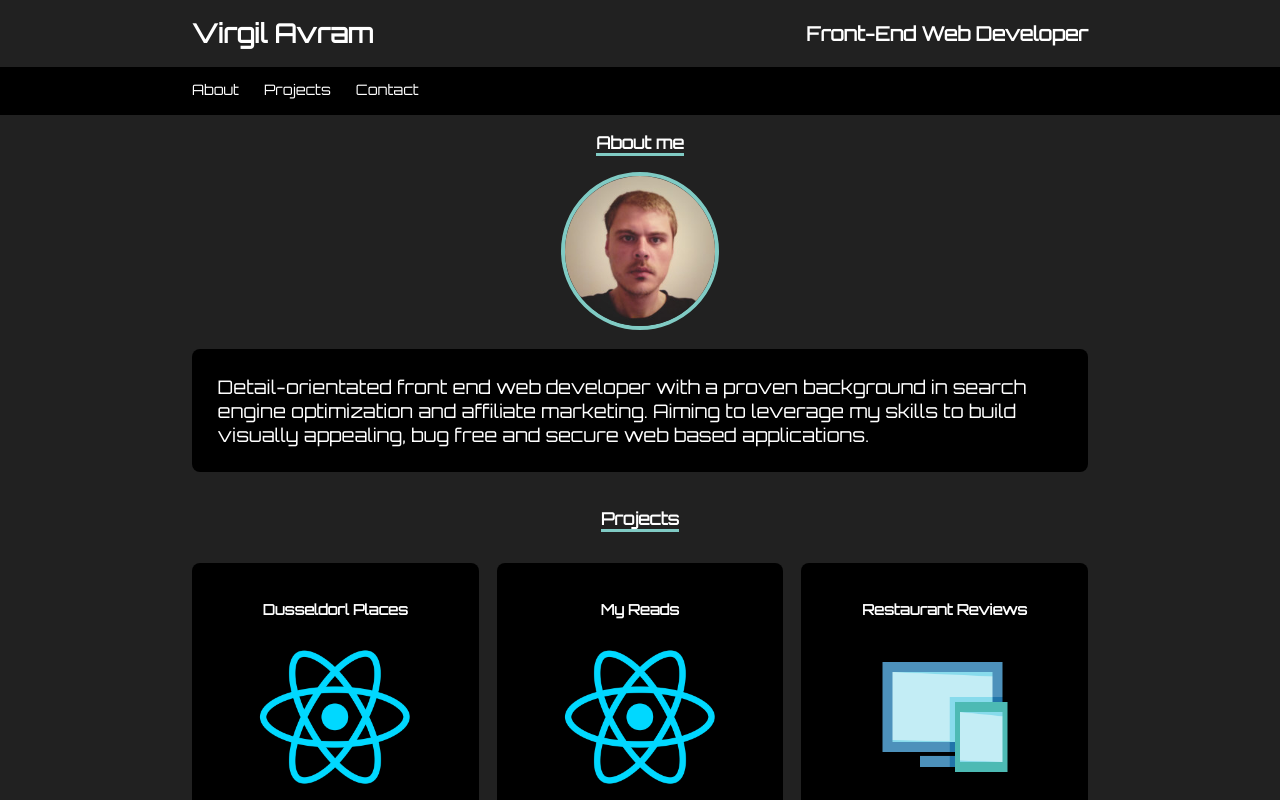
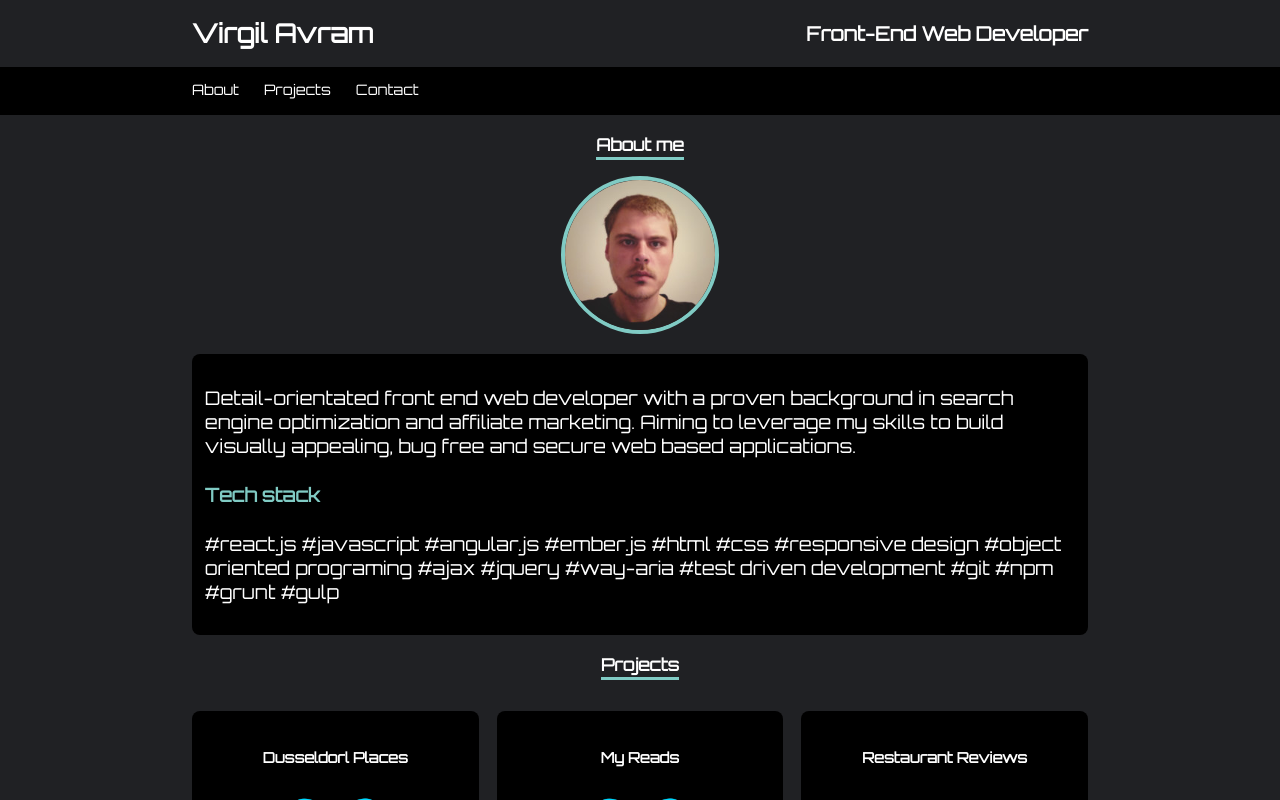
Before and after one commit to virgilseo/portfolio, a React (Create React App) app: page / in a window 1280 px wide. Built offline with nearby package versions, Linux system fonts and the light colour scheme.

Commit message:
Update style

```diff
--- a/src/About.js
+++ b/src/About.js
@@ -10,10 +10,18 @@ class About extends Component {
        <section id='about'>
          <h3 className='section-title'>About me</h3>
          <img src={ProfilePic} alt='Profile' className='profile-pic'/>
-         <p className='bio-text'> Detail-orientated front end web developer
-            with a proven background in search engine optimization and affiliate marketing.
-            Aiming to leverage my skills to build visually appealing, bug free and secure
-            web based applications.</p>
+         <div className='about-container'>
+           <p > Detail-orientated front end web developer
+              with a proven background in search engine optimization and affiliate marketing.
+              Aiming to leverage my skills to build visually appealing, bug free and secure
+              web based applications.</p>
+           <div className='tech-container'>
+             <h4 className='tech-title'>Tech stack</h4>
+             <p className='tech-text'>#react.js #javascript #angular.js  #ember.js #html #css #responsive design #object oriented programing
+                 #ajax #jquery #way-aria #test driven development #git #npm #grunt #gulp
+             </p>
+           </div>
+         </div>
       </section>
     )
   }
--- a/src/App.css
+++ b/src/App.css
@@ -3,7 +3,7 @@
 html, body {
   height: 100vh;
   overflow: auto;
-  background-color: #212121;
+  background-color: #202124;
 }
 
 .App {
@@ -15,6 +15,7 @@ html, body {
 
 .section-title {
   border-bottom: 3px solid #80CBC4;
+  padding: 2px 0px;
 }
 
 img {
@@ -43,14 +44,15 @@ img {
 .nav-link {
   text-decoration: none;
   color: #ffffff;
+  padding: 10px 0px;
 }
 
 .nav-container a:hover {
-  border-bottom: 3px solid #80CBC4;
+  border-bottom: 4px solid #80CBC4;
 }
 
 .nav-container a {
-  border-bottom: 3px solid transparent;
+  border-bottom: 4px solid transparent;
 }
 
 .nav-container {
@@ -82,11 +84,17 @@ img {
   flex-flow: column;
 }
 
-.bio-text {
+.about-container {
  padding: 2%;
  background-color: #000000;
  border-radius: 8px;
  width: 85%;
+ margin-top: 20px;
+ font-size: 1.1em;
+}
+
+.tech-title {
+  color: #80CBC4;
 }
 
 /* Projects */
@@ -126,7 +134,7 @@ ul {
 }
 
 .project-flipped {
-  transform: rotateY(180deg);
+  transform: rotateY(-180deg);
   transition-duration: 1s;
   text-align: center;
 }
@@ -216,11 +224,22 @@ ul {
   flex-flow: column;
 }
 
+.contact-container {
+  width: 85%;
+  background-color: #000000;
+  border-radius: 8px;
+  margin-bottom: 30px;
+  padding: 2%;
+  display: flex;
+  flex-wrap: wrap;
+  justify-content: center;
+}
+
 .linkedin-container, .git-container {
   display: flex;
   justify-content: center;
   align-items: center;
-  margin-bottom: 10px;
+  padding: 5px 0px;
 }
 
 .logo-links {
@@ -237,6 +256,7 @@ ul {
 .logo-links:hover {
   color: #ffffff;
   background-color: #80CBC4;
+  transition-duration: 0.2s;
 }
 
 .social-logo {
@@ -247,17 +267,17 @@ ul {
   display: flex;
   justify-content: center;
   align-items: center;
-  margin-bottom: 10px;
 }
 
 .email-text {
   margin-left: 10px;
   text-decoration: none;
   color: #ffffff;
+  border-bottom: 3px solid transparent;
 }
 
 .email-text:hover {
-  color: #80CBC4;
+  border-bottom: 3px solid #80CBC4;
 }
 
 
--- a/src/responsive.css
+++ b/src/responsive.css
@@ -27,6 +27,10 @@
   .header {
     font-size: 0.7em;
   }
+
+  .contact-container{
+    justify-content: space-around;
+  }
 }
 
 @media only screen and (min-width: 800px) {
@@ -49,7 +53,7 @@
     font-size: 0.8em;
   }
 
-  .bio-text {
+  .about-container {
     font-size: 1.3em;
   }
 }
@@ -64,8 +68,9 @@
     width: 70%;
   }
 
-  .bio-text {
-    width: 66%;
+  .about-container {
+    width: 68%;
+    padding: 1%;
   }
 
    ul {
@@ -79,4 +84,8 @@
    .project-tags {
      font-size: 1.6em;
    }
+
+   .contact-container {
+     width: 66%;
+   }
 }
```
